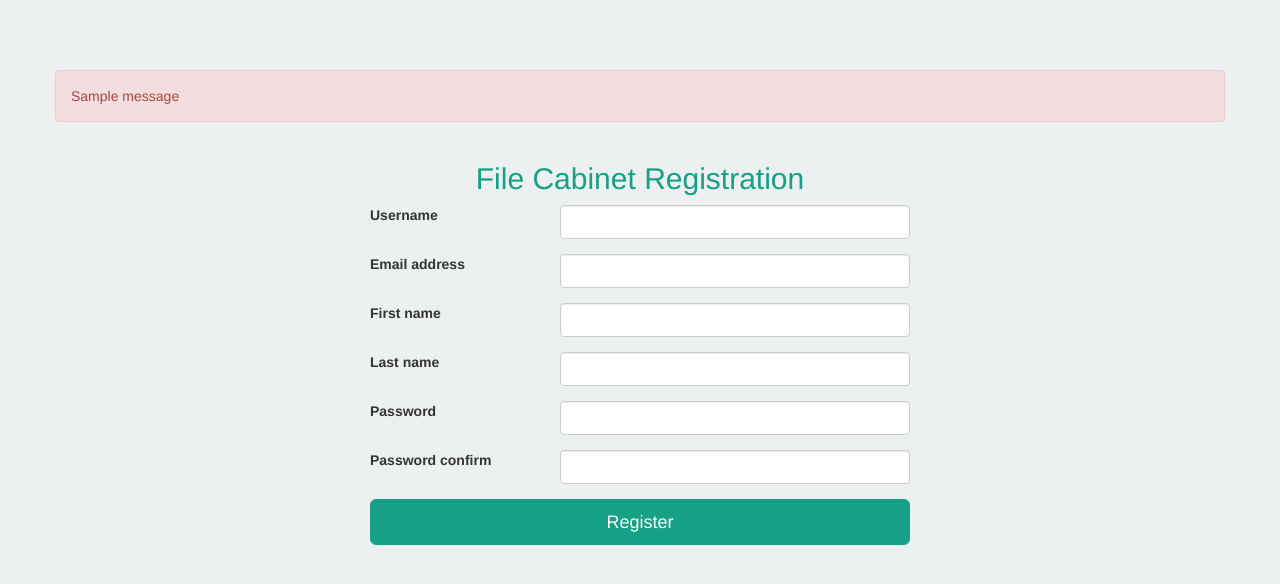
After one commit to justinrsmith/file_cabinet, a Django app: page /registration/ in a window 1280 px wide. The commit adds this page. Shown: the top 584 px of the page. Run offline with Django 3.2, Linux system fonts and the light colour scheme; tables that the repository leaves empty hold one stand-in row (values such as "Sample post"); one stand-in notice (Sample message) is shown; some libraries are stand-ins or nearby versions.

Commit message:
user registration added

```diff
--- a/file_cabinet/urls.py
+++ b/file_cabinet/urls.py
@@ -24,6 +24,8 @@ urlpatterns = [
 
     # Authorization urls
 
+    #  Register
+    url(r'^registration/$', uploader_views.register_user, name='registration'),
     #  Login
     url(r'^$', uploader_views.login_view, name='login'),
     #  Logut
--- a/uploader/forms.py
+++ b/uploader/forms.py
@@ -14,6 +14,45 @@ ALLOWED_EXTENSIONS = [
 ]
 
 MAX_UPLOAD_SIZE = 5242880
+
+class RegistrationForm(forms.ModelForm):
+    def __init__(self, *args, **kwargs):
+        super(RegistrationForm, self).__init__(*args, **kwargs)
+        for f in self.fields:
+            self.fields[f].widget.attrs.update({'class' : 'form-control'})
+    password = forms.CharField(widget=forms.PasswordInput)
+    password_confirm = forms.CharField(widget=forms.PasswordInput())
+
+    def clean_first_name(self):
+        first_name = self.cleaned_data.get('first_name', None)
+        if not first_name:
+            raise forms.ValidationError('This field is required.')
+        return first_name
+
+    def clean_last_name(self):
+        last_name = self.cleaned_data.get('last_name', None)
+        if not last_name:
+            raise forms.ValidationError('This field is required.')
+        return last_name
+
+    def clean_email(self):
+        email = self.cleaned_data.get('email', None)
+        if not email:
+            raise forms.ValidationError('This field is required.')
+        return email
+
+    def clean_password_confirm(self):
+        password = self.cleaned_data.get('password', None)
+        password_confirm = self.cleaned_data.get('password_confirm', None)
+        if not password_confirm:
+            raise forms.ValidationError('This field is required.')
+        elif not password == password_confirm:
+            raise forms.ValidationError('Password must match.')
+
+    class Meta:
+        model = User
+        fields = ['username', 'email', 'first_name', 'last_name', 'password']
+
 
 class LoginForm(forms.Form):
     username = forms.CharField(widget=forms.TextInput(attrs={
--- a/uploader/templates/login.html
+++ b/uploader/templates/login.html
@@ -21,7 +21,7 @@
         </div>
         <form method="post" action="/" class="form-signin" novalidate>
             {% csrf_token %}
-            <h2 class="form-signin-heading">File Cabinet Login</h2>
+            <h2 class="text-center form-signin-heading">File Cabinet Login</h2>
             {% for field in form %}
                 <div class="form-group {% if field.errors %}has-error{% endif %}">
                     <div class="row">
@@ -37,6 +37,7 @@
             <button class="btn btn-lg btn-primary file_cab_btn btn-block" type="submit">Sign in</button>
         </form>
         <div class="text-center">
+            <p><a href="{% url 'registration' %}">Register</a></p>
             <p><a href="{% url 'password_reset' %}">Lost password?</a></p>
         </div>
     </div>
--- a/uploader/templates/navbar.html
+++ b/uploader/templates/navbar.html
@@ -30,6 +30,7 @@
                 <ul class="dropdown-menu">
                     <li><a href="{% url 'password_reset' %}">Reset Password</a></li>
                     <li><a href="{% if project %}/edit_profile/{{project.id}}/{% else %}/edit_profile{% endif %}">Update Profile</a></li>
+                    {% if request.user.is_superuser %}<li><a href="/admin/">Administration</a></li>{% endif %}
                     <li class="divider"></li>
                     <li><a href="/logout">Log Out</a></li>
                 </ul>
--- /dev/null
+++ b/uploader/templates/registration.html
@@ -0,0 +1,44 @@
+{% load static %}
+
+<!DOCTYPE html>
+<html lang="en">
+    <head>
+        <meta charset="utf-8">
+        <meta http-equiv="X-UA-Compatible" content="IE=edge">
+        <meta name="viewport" content="width=device-width, initial-scale=1">
+        <title>File Cabinet Login</title>
+        <link href="{% static 'css/bootstrap.min.css' %}" rel="stylesheet">
+        <link href="{% static 'css/custom.css' %}" rel="stylesheet">
+    </head>
+    <body>
+        <div class="container">
+            <div class="row">
+                {% if messages %}
+                    {% for message in messages %}
+                        <div class="main-alert alert alert-danger" role="alert">{{ message }}</div>
+                    {% endfor %}
+                {% endif %}
+            </div>
+            <div class="col-xs-6 col-xs-offset-3">
+                <form method="post" action="/registration/" novalidate>
+                    {% csrf_token %}
+                    <h2 class="text-center">File Cabinet Registration</h2>
+                    {% for field in form %}
+                        <div class="form-group {% if field.errors %}has-error{% endif %}">
+                            <div class="row">
+                                <label class="col-sm-4 control-label" for="">{{ field.label }}</label>
+                                <div class="col-sm-8">
+                                    {{ field }}
+                                    {% if field.errors %}
+                                        <span class="help-block">{{ field.errors.as_text }}</span>
+                                    {% endif %}
+                                </div>
+                            </div>
+                        </div>
+                    {% endfor %}
+                    <button class="btn btn-lg btn-primary file_cab_btn btn-block" type="submit">Register</button>
+                </form>
+            </div>
+        </div>
+    </body>
+</html>
--- a/uploader/views.py
+++ b/uploader/views.py
@@ -2,11 +2,28 @@ from datetime import datetime
 
 from django.shortcuts import render, redirect
 from django.contrib.auth import authenticate, login, logout
+from django.contrib.auth.models import User
 from django.contrib.auth.decorators import login_required
 from django.contrib import messages
 
 from uploader.models import UploadedFile, Project
-from uploader.forms import UploadedFileForm, EditProfileForm, LoginForm, ProjectForm
+from uploader.forms import UploadedFileForm, EditProfileForm, LoginForm, ProjectForm, RegistrationForm
+
+def register_user(request):
+    form = RegistrationForm()
+    if request.method == 'POST':
+        form = RegistrationForm(request.POST)
+        if form.is_valid():
+            form.cleaned_data.pop('password_confirm')
+            new_user = User.objects.create_user(**form.cleaned_data)
+            login(request, new_user)
+            messages.success(
+                request, 'Thank you, %s you have been successfully registered.' % new_user.username
+                )
+            return redirect('/')
+    return render(request, 'registration.html', {
+        'form': form
+    })
 
 def login_view(request):
     form = LoginForm()
@@ -130,10 +147,10 @@ def add_project(request):
     if request.method == 'POST':
         form = ProjectForm(request.POST)
         if form.is_valid():
-            #TODO: fix
             new_project = form.save(commit=False)
-            new_project.group_id = 1
             new_project.save()
+            new_project.users.add(request.user)
+
             return redirect('/uploader/'+str(new_project.id))
 
     return render(request, 'add_project.html', {
```
